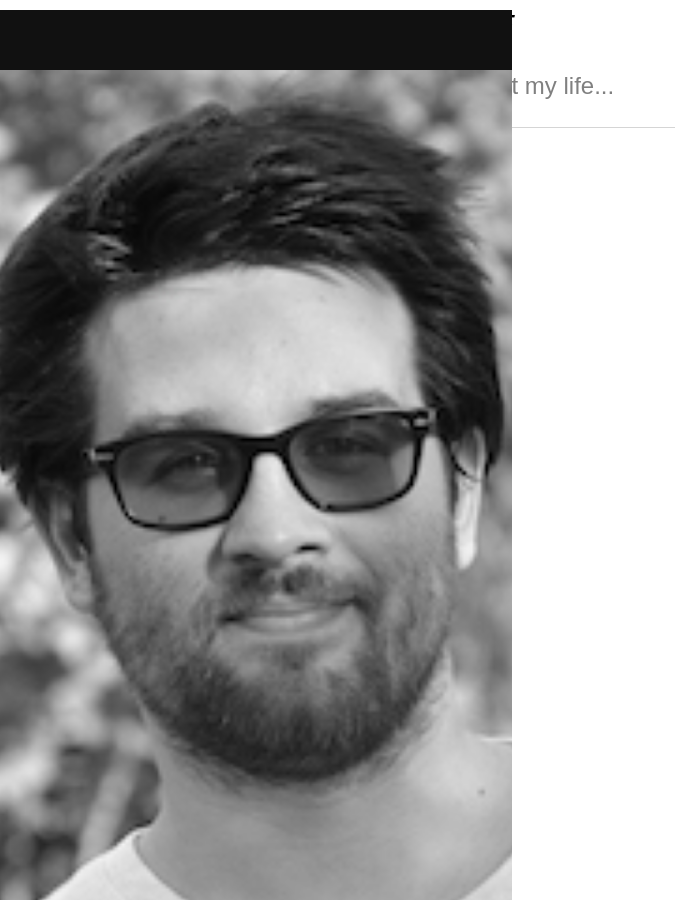
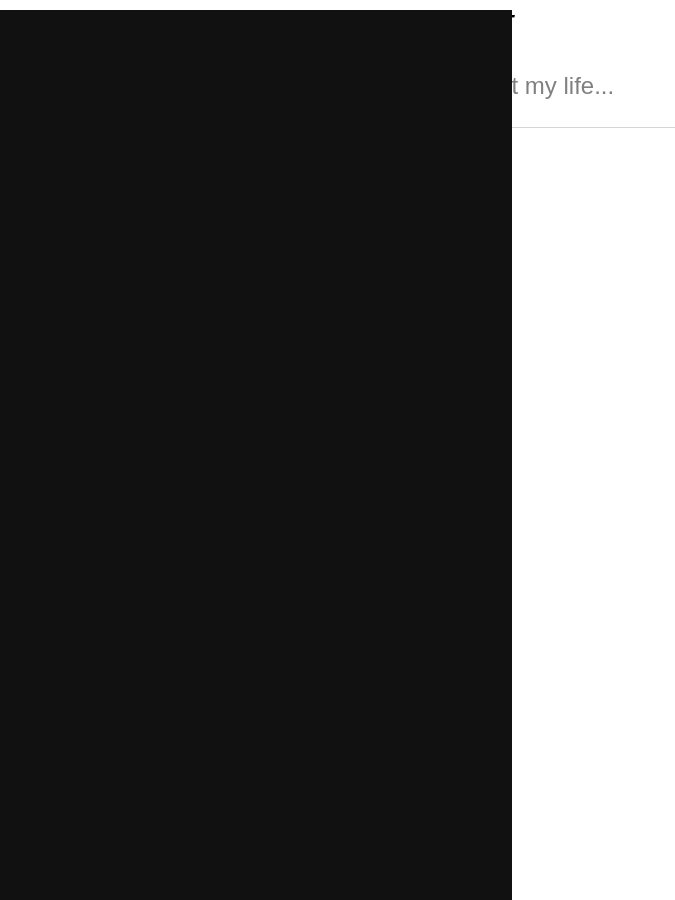
Before and after one commit to GiacobboNicola/giacobbonicola.github.io, a Jekyll site: the page built from index.html, in a window 1280 px wide. Shown: the whole page, without its empty margins (0-675 px from the left). Built offline with Jekyll 4.4.1, drawn with Linux system fonts in a browser that asks for light colours.

Commit message:
new maincss

```diff
--- a/css/main.css
+++ b/css/main.css
@@ -4,7 +4,7 @@ body, h1,h2,h3,h4,h5,h6 {font-family: "Montserrat", sans-serif}
 	background-position: center;
 	background-repeat: no-repeat;
 	background-size: cover;
-	background-image: url('../images/Nicola_ProfileBW.JPG');
+	background-image: src="../images/Nicola_ProfileBW.JPG";
 	min-height: 100%;
 }
 
```
